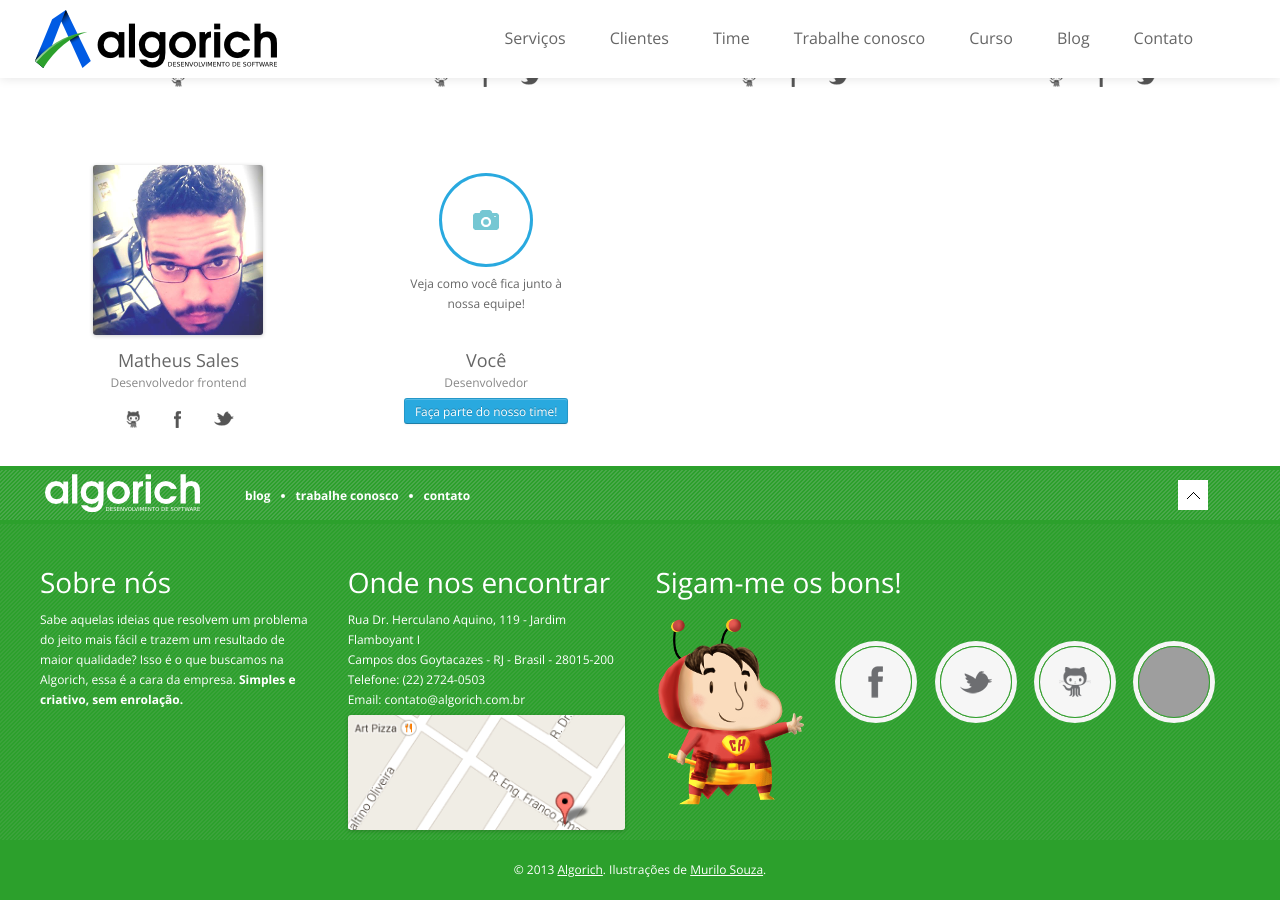
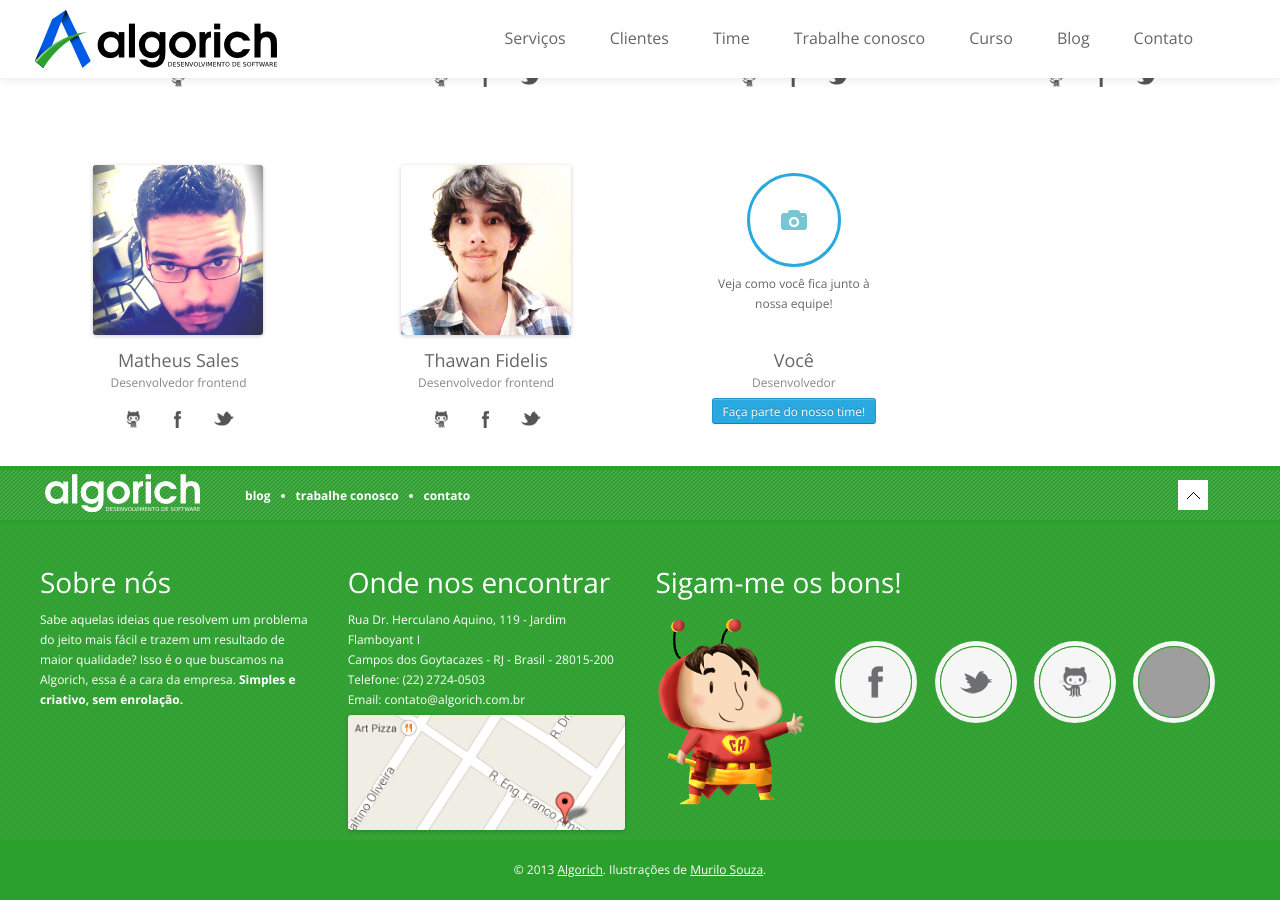
Before and after one commit to algorich/site2.0, a Jekyll site: the page built from index.html, in a window 1280 px wide and 900 px high, scrolled down 3862 px. Built offline with Jekyll 4.4.1, drawn with Linux system fonts in a browser that asks for light colours; some web fonts are replaced; grey boxes are pictures that could not be loaded.

Commit message:
Add to Thawan to the time ;)

```diff
--- a/_includes/time.html
+++ b/_includes/time.html
@@ -169,6 +169,24 @@
     <!-- end: About Member -->
 
     <!-- start: About Member -->
+    <div class="span3">
+      <img src="/img/time/thawan.png" alt="Thawan Fidelis">
+      <div class="team-name">
+        Thawan Fidelis<br/>
+        <span>Desenvolvedor frontend</span>
+      </div>
+      <div class="social_profiles">
+        <ul class="social-bookmarks">
+          <li class="github"><a href="http://github.com/thawanfidelis" target="_blank">github</a></li>
+          <li class="facebook"><a href="http://facebook.com/thawan.fidelis" target="_blank">facebook</a></li>
+          <li class="twitter"><a href="http://twitter.com/thawan_fidelis" target="_blank">twitter</a></li>
+        </ul>
+      </div>
+    </div>
+    <!-- end: About Member -->
+
+
+    <!-- start: About Member -->
     <div id="new-team-member-wrapper" class="span3 tip" title='Clique aqui para "tirar sua foto"'>
       <div id="new-team-member-box">
         <div id="team-take-picture">
```
Also changed, not shown: img/time/thawan.png (added).
